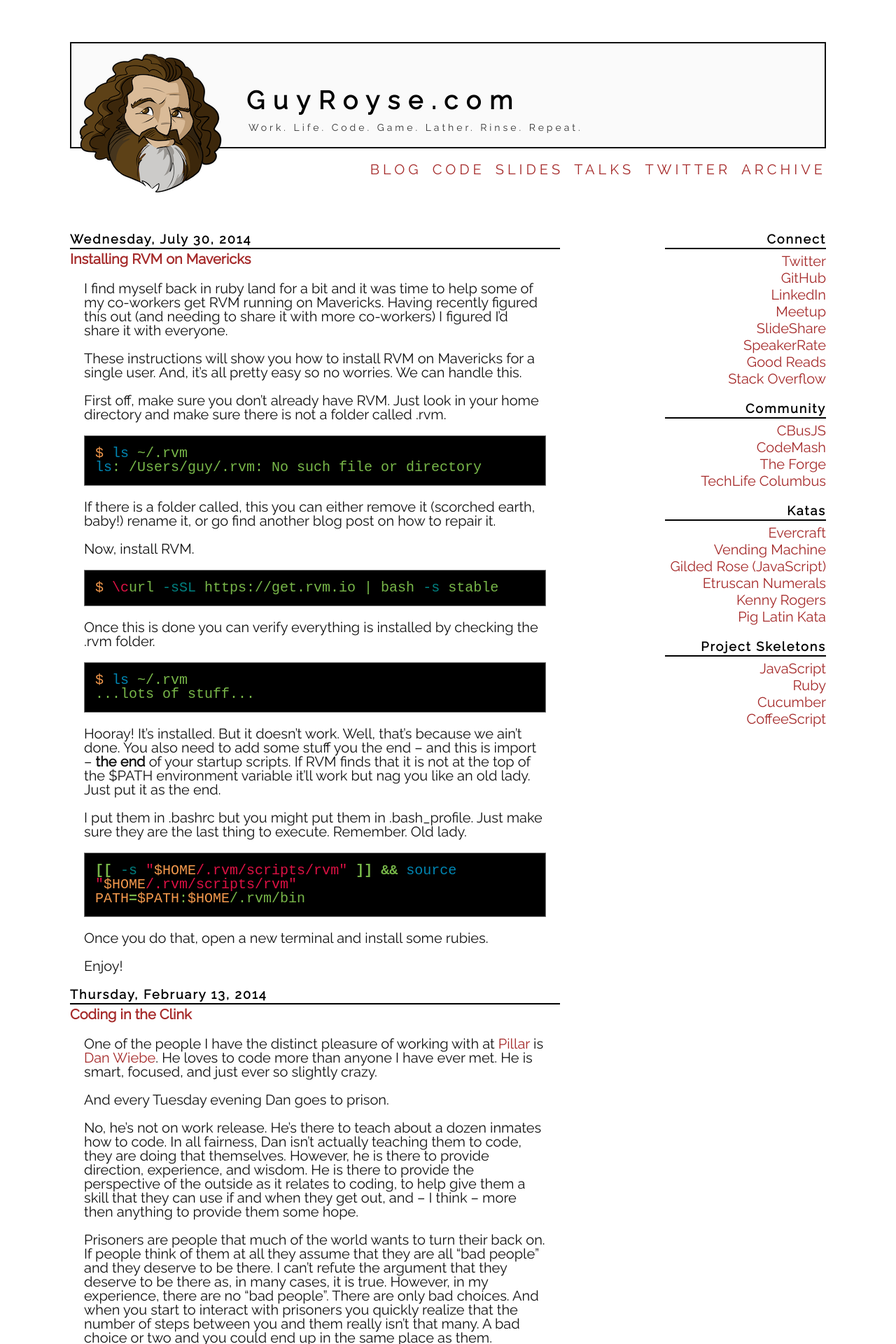
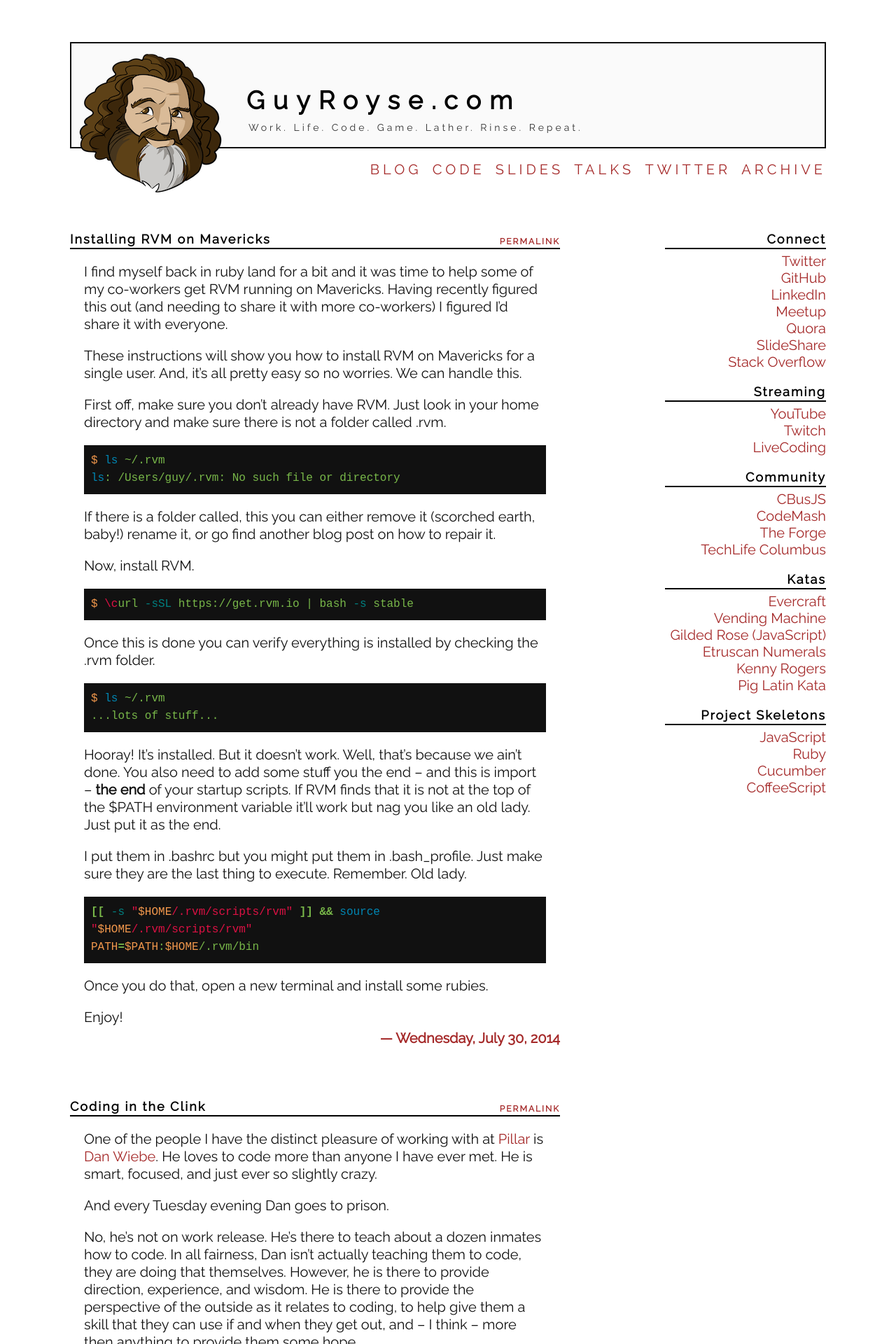
Before and after one commit to guyroyse/guyroyse.github.com, a Jekyll site: the page built from index.html, in a window 1280 px wide. Shown: the top 1920 px of the page at 70% size. Built offline with Jekyll 4.4.1, drawn with Linux system fonts in a browser that asks for light colours; the list of posts is cut into pages by our own code; some of the changed text lies outside the part shown.

Commit message:
more changes

```diff
--- a/_includes/sidebar/sidebar.html
+++ b/_includes/sidebar/sidebar.html
@@ -1,20 +1,24 @@
 <aside class="site">
 
   <h1>Connect</h1>
-
   <ul>
     <li><a href="http://twitter.com/guyroyse">Twitter</a></li>
     <li><a href="http://github.com/guyroyse">GitHub</a></li>
     <li><a href="http://linkedin.com/in/groyse">LinkedIn</a></li>
     <li><a href="http://www.meetup.com/members/14276674/">Meetup</a></li>
+    <li><a href="https://www.quora.com/profile/Guy-Royse">Quora</a></li>
     <li><a href="http://slideshare.net/GuyRoyse">SlideShare</a></li>
-    <li><a href="http://speakerrate.com/guyroyse">SpeakerRate</a></li>
-    <li><a href="http://www.goodreads.com/guyroyse">Good Reads</a></li>
     <li><a href="http://stackoverflow.com/users/513710/guy-royse">Stack Overflow</a></li>
   </ul>
 
+  <h1>Streaming</h1>
+  <ul>
+    <li><a href="https://www.youtube.com/channel/UCNt5SDc6LosO41E77jr59cQ">YouTube</a></li>
+    <li><a href="https://www.twitch.tv/guyroyse">Twitch</a></li>
+    <li><a href="https://www.livecoding.tv/guyroyse/">LiveCoding</a></li>
+  </ul>
+
   <h1>Community</h1>
-
   <ul>
     <li><a href="http://cbusjs.github.io">CBusJS</a></li>
     <li><a href="http://codemash.org/">CodeMash</a></li>
@@ -23,7 +27,6 @@
   </ul>
 
   <h1>Katas</h1>
-
   <ul>
     <li><a href="https://github.com/guyroyse/evercraft-kata">Evercraft</a></li>
     <li><a href="https://github.com/guyroyse/vending-machine-kata">Vending Machine</a></li>
@@ -34,7 +37,6 @@
   </ul>
 
   <h1>Project Skeletons</h1>
-
   <ul>
     <li><a href="https://github.com/guyroyse/javascript-skeleton">JavaScript</a></li>
     <li><a href="https://github.com/guyroyse/ruby-skeleton">Ruby</a></li>
--- a/_layouts/post.html
+++ b/_layouts/post.html
@@ -9,4 +9,4 @@ layout: default
   {{ content }}
 </article>
 
-<h2 class="dateline">{{ page.date | date: "%A, %B %d, %Y" }}</h2>
+<h2 class="dateline">&mdash; {{ page.date | date: "%A, %B %d, %Y" }}</h2>
--- a/index.html
+++ b/index.html
@@ -5,12 +5,13 @@ title: Blog
 
 {% for post in paginator.posts %}
 
-  <h1>{{ post.date | date: "%A, %B %d, %Y" }}</h1>
-  <h2><a href="{{ post.url }}">{{ post.title }}</a></h2>
+  <h1>{{ post.title }}<a class="permalink" href="{{ post.url }}">permalink</a></h1>
 
   <article>
     {{ post.content }}
   </article>
+
+  <h2 class="dateline">&mdash; {{ post.date | date: "%A, %B %d, %Y" }}</h2>
 
 {% endfor %}
 
--- a/site.css
+++ b/site.css
@@ -117,12 +117,23 @@ section.site {
 section.site>h1 {
   border-bottom-style: solid;
   border-width: 2px;
+  margin-bottom: 2px;
+  padding-bottom: 2px;
   color: #000000;
   font-size: 18px;
   font-weight: bold;
   letter-spacing: 2px;
-  margin-bottom: 2px;
-  padding-bottom: 2px;
+  display: flex;
+  flex-direction: row;
+  justify-content: space-between;
+  align-items: flex-end;
+  width: 100%;
+}
+
+section>h1 .permalink {
+  font-size: 12px;
+  text-transform: uppercase;
+  text-align: right;
 }
 
 section.site>h2 {
@@ -133,6 +144,8 @@ section.site>h2 {
 
 section.site>h2.dateline {
   text-align: right;
+  margin-top: -15px;
+  margin-bottom: 75px;
 }
 
 section.site>h2>a {
@@ -154,7 +167,7 @@ section.site>div.date {
 
 section.site>article {
   padding: 0px 20px 0px 20px;
-  line-height: 20px;
+  line-height: 25px;
 }
 
 section.site>article>h1 {
@@ -162,13 +175,16 @@ section.site>article>h1 {
   font-size: 20px;
   font-weight: bold;
   margin-left: -10px;
+  border-bottom-style: solid;
+  border-width: 1px;
 }
 
 section.site>article>h2 {
   color: #333333;
   font-size: 18px;
-  text-transform: lowercase;
   margin-left: 0px;
+  border-bottom-style: solid;
+  border-width: 1px;
 }
 
 section.site table {
@@ -203,8 +219,6 @@ footer.site {
 footer.paginator {
   font-size: 24px;
   text-align: center;
-  border-top-style: solid;
-  border-width: 2px;
   text-transform: lowercase;
 }
 
```
Also changed, not shown: TODO.markdown (+8 -32 lines), _includes/syntax.css (+3 -5 lines).
